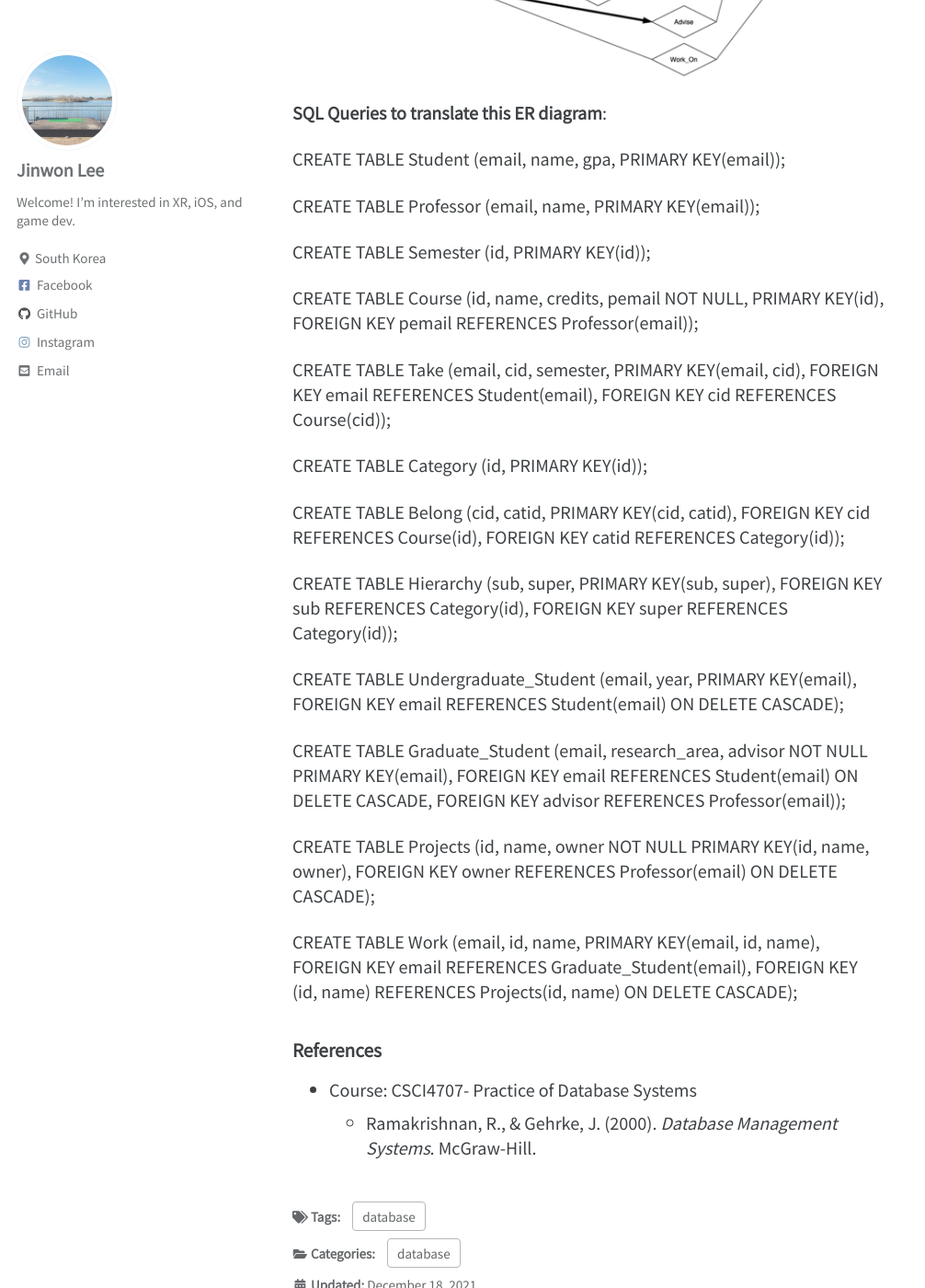
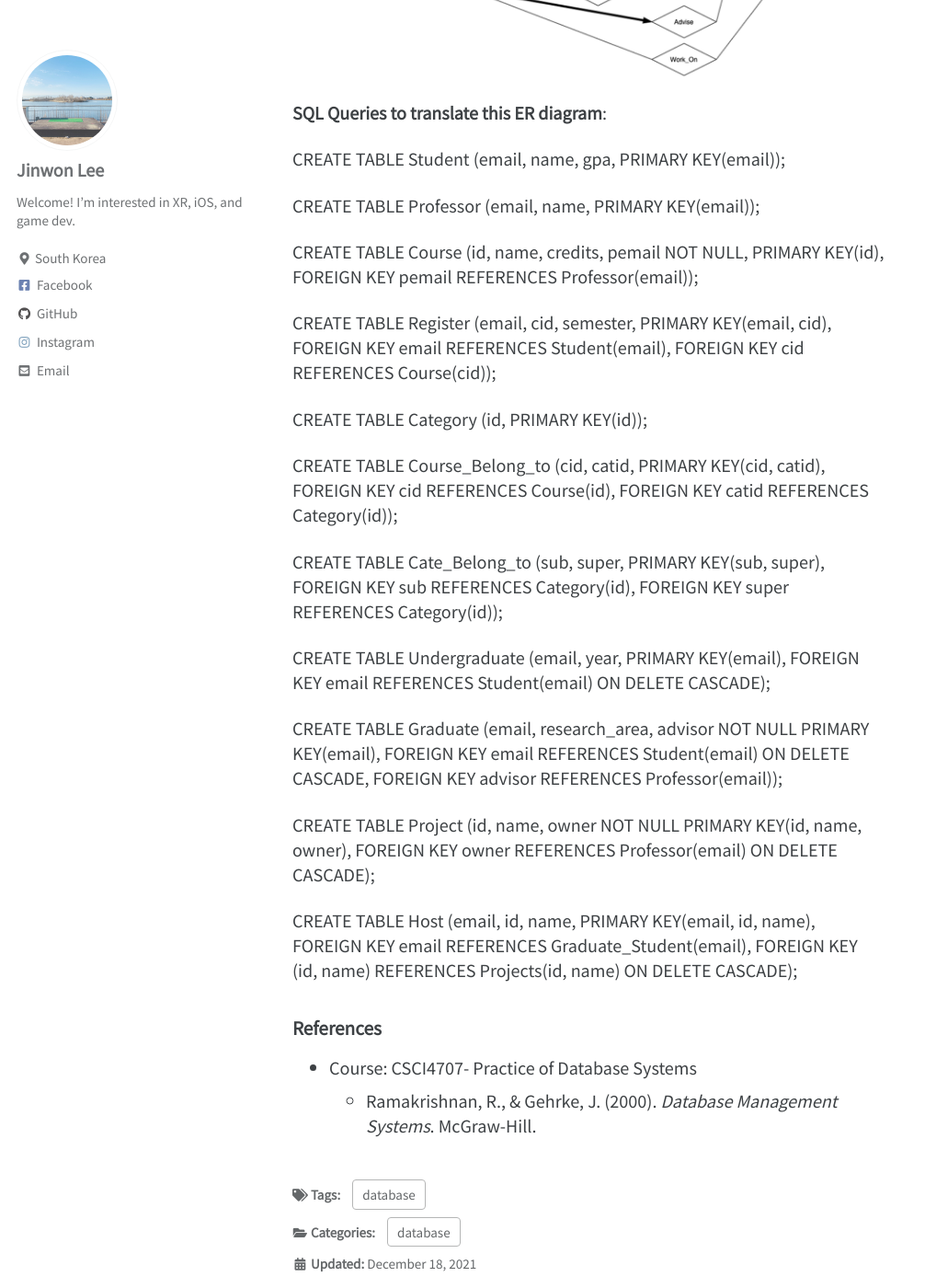
Before and after one commit to lookalee/lookalee.github.io, a Jekyll site: the page built from _posts/2021-12-18-relational-model.md, in a window 1280 px wide and 1400 px high, scrolled down 818 px. Shown: the whole window at 92% size, without its empty margins (0-1006 px from the left). Built offline with Jekyll 4.4.1, drawn with Linux system fonts in a browser that asks for light colours; cached includes are drawn as plain includes; comment, search, counter and statistics services are not loaded; some of the changed text lies outside the part shown.

```diff
--- a/_posts/2021-12-18-relational-model.md
+++ b/_posts/2021-12-18-relational-model.md
@@ -24,41 +24,39 @@ CREATE TABLE Student (email, name, gpa, PRIMARY KEY(email));
 
 CREATE TABLE Professor (email, name, PRIMARY KEY(email));
 
-CREATE TABLE Semester (id, PRIMARY KEY(id));
-
 CREATE TABLE Course (id, name, credits, pemail NOT NULL,
 		PRIMARY KEY(id),
 		FOREIGN KEY pemail REFERENCES Professor(email));
 
-CREATE TABLE Take (email, cid, semester,
+CREATE TABLE Register (email, cid, semester,
 		PRIMARY KEY(email, cid),
 		FOREIGN KEY email REFERENCES Student(email),
 		FOREIGN KEY cid REFERENCES Course(cid));
 
 CREATE TABLE Category (id, PRIMARY KEY(id));
 
-CREATE TABLE Belong (cid, catid,
+CREATE TABLE Course_Belong_to (cid, catid,
 		PRIMARY KEY(cid, catid),
 		FOREIGN KEY cid REFERENCES Course(id),
 		FOREIGN KEY catid REFERENCES Category(id));
 
-CREATE TABLE Hierarchy (sub, super,
+CREATE TABLE Cate_Belong_to (sub, super,
 		PRIMARY KEY(sub, super),
 		FOREIGN KEY sub REFERENCES Category(id), 		FOREIGN KEY super REFERENCES Category(id));
 
-CREATE TABLE Undergraduate_Student (email, year, 		PRIMARY KEY(email),
+CREATE TABLE Undergraduate (email, year, 		PRIMARY KEY(email),
 		FOREIGN KEY email REFERENCES Student(email) ON DELETE CASCADE);
 
-CREATE TABLE Graduate_Student (email, research_area, advisor NOT NULL
+CREATE TABLE Graduate (email, research_area, advisor NOT NULL
 		PRIMARY KEY(email),
 		FOREIGN KEY email REFERENCES Student(email) ON DELETE CASCADE,
 		FOREIGN KEY advisor REFERENCES Professor(email));
 
-CREATE TABLE Projects (id, name, owner NOT NULL
+CREATE TABLE Project (id, name, owner NOT NULL
 		PRIMARY KEY(id, name, owner),
 		FOREIGN KEY owner REFERENCES Professor(email) ON DELETE CASCADE);
 
-CREATE TABLE Work (email, id, name,
+CREATE TABLE Host (email, id, name,
 		PRIMARY KEY(email, id, name),
 		FOREIGN KEY email REFERENCES Graduate_Student(email),
 		FOREIGN KEY (id, name) REFERENCES Projects(id, name) ON DELETE CASCADE);
```
Also changed, not shown: _posts/2021-12-18-relational-algebra.md (added, +56 -0 lines), assets/images/image-20211218055501407.png (added), assets/images/image-20211218063817351.png (added), assets/images/image-20211218065359702.png (added), assets/images/image-20211218065434476.png (added), assets/images/image-20211218065454254.png (added), assets/images/image-20211218065514216.png (added).
